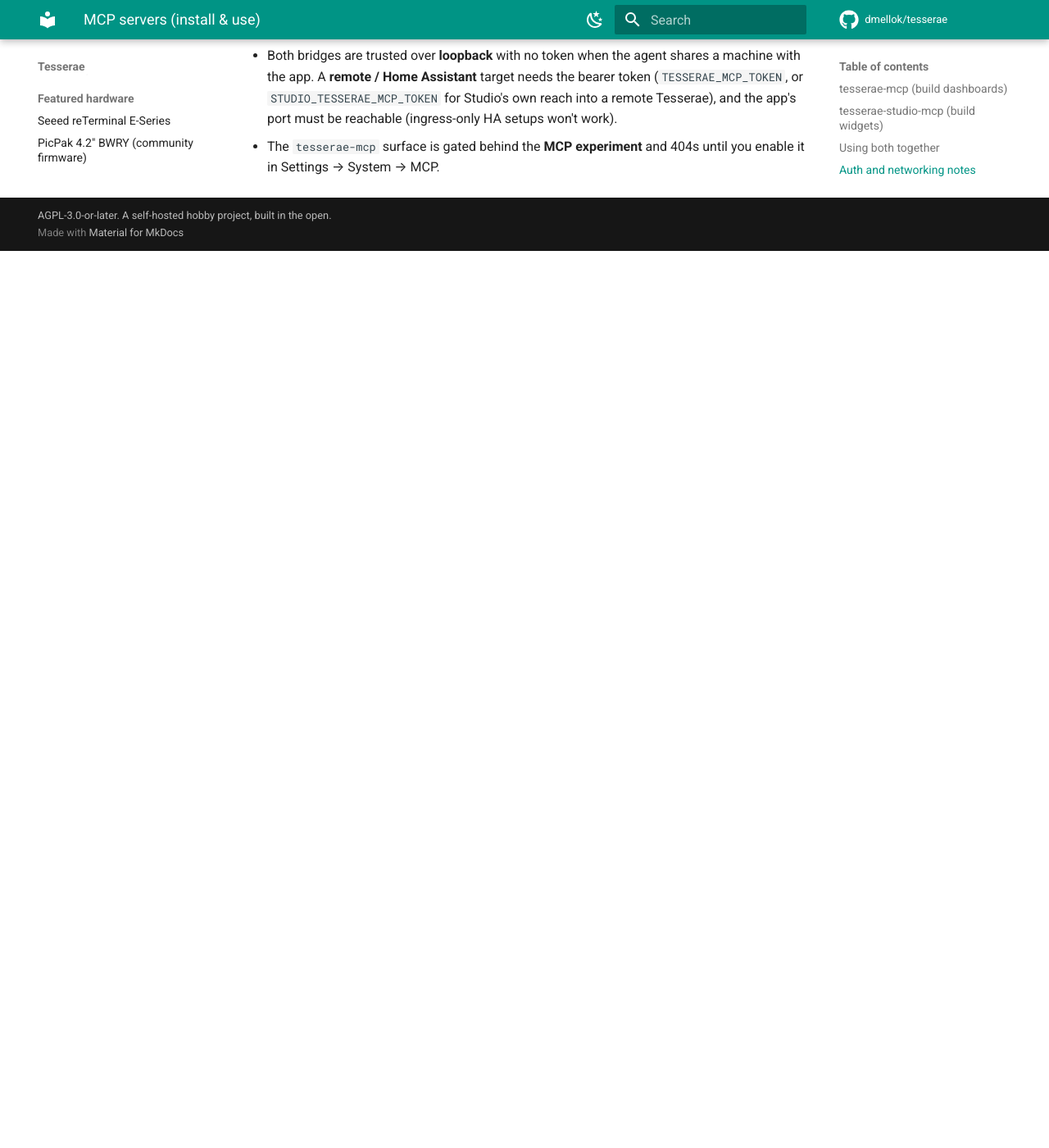
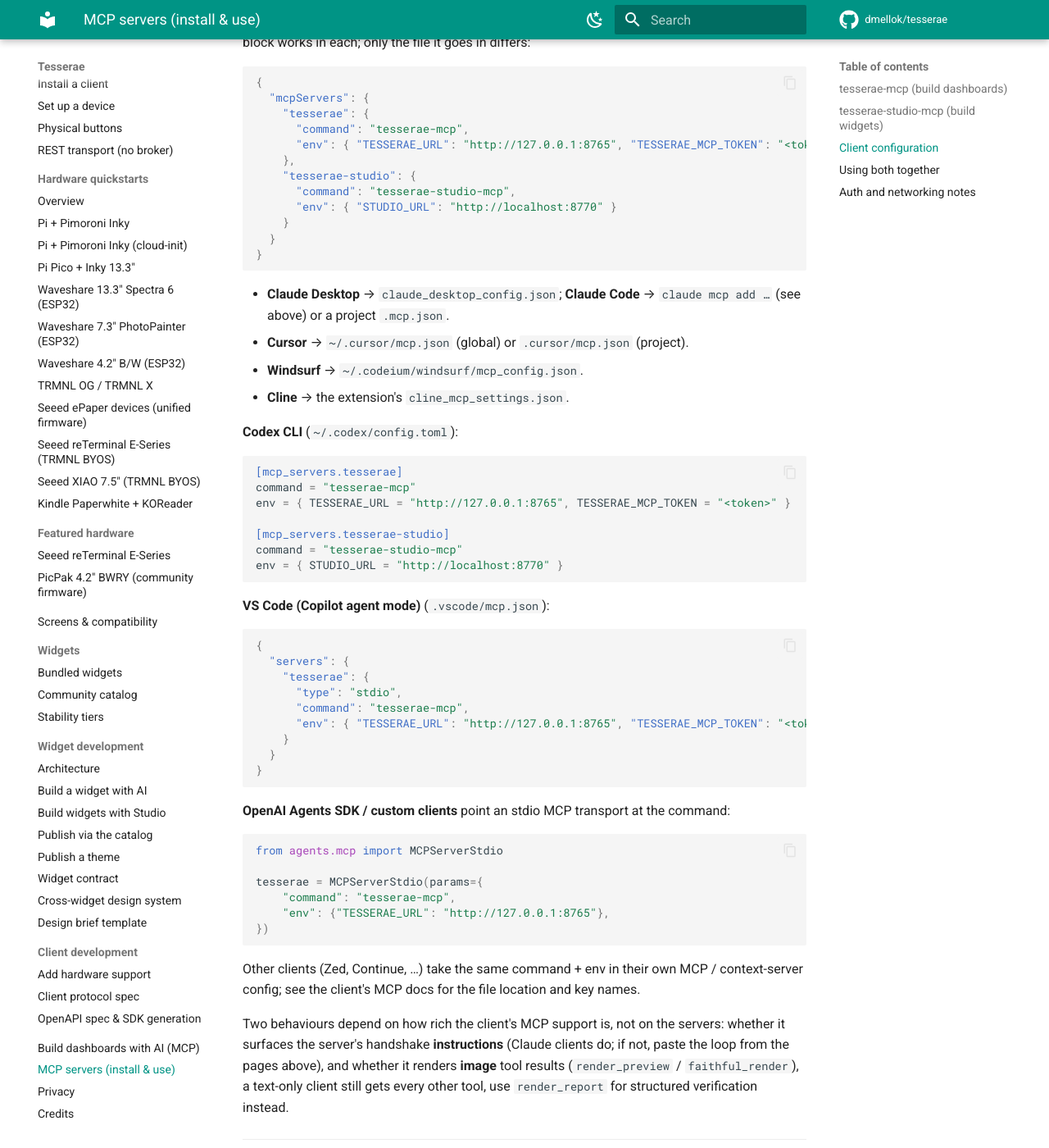
Before and after one commit to dmellok/tesserae, an MkDocs documentation site: the page built from docs/dev/mcp-servers.md, in a window 1280 px wide and 1400 px high, scrolled down 3156 px. Shown: the whole window at 82% size. Built offline with MkDocs 1.6.1 and Material for MkDocs 9.7.7, drawn with Linux system fonts in a browser that asks for light colours; comment, search, counter and statistics services are not loaded; before the commit the page ends 3462 px from its top, so only the background shows below that; some of the changed text lies outside the part shown.

Commit message:
docs: MCP client config for Codex, Cursor, Windsurf, Cline, VS Code, and SDKs

````diff
--- a/docs/dev/mcp-servers.md
+++ b/docs/dev/mcp-servers.md
@@ -117,6 +117,95 @@
 
 ---
 
+## Client configuration
+
+Both servers are standard stdio MCP servers with nothing Claude-specific in them, so any
+MCP-capable client works, Claude Desktop / Code, Cursor, Windsurf, Cline, VS Code (Copilot
+agent mode), Codex CLI, Zed, or a custom client on the MCP SDK. Only the config **file
+format** differs; the command and environment variables are the same everywhere.
+
+What every client needs:
+
+| | tesserae-mcp | tesserae-studio-mcp |
+| --- | --- | --- |
+| command | `tesserae-mcp` | `tesserae-studio-mcp` |
+| env | `TESSERAE_URL` (+ `TESSERAE_MCP_TOKEN` for a remote target) | `STUDIO_URL` |
+
+If the console scripts aren't on your `PATH`, use `command: "python"` with
+`args: ["-m", "tesserae_mcp"]` (or `["-m", "studio_server.mcp_server"]`).
+
+**Claude Desktop / Code, Cursor, Windsurf, Cline** share the `mcpServers` JSON shape.
+The same block works in each; only the file it goes in differs:
+
+```json
+{
+  "mcpServers": {
+    "tesserae": {
+      "command": "tesserae-mcp",
+      "env": { "TESSERAE_URL": "http://127.0.0.1:8765", "TESSERAE_MCP_TOKEN": "<token>" }
+    },
+    "tesserae-studio": {
+      "command": "tesserae-studio-mcp",
+      "env": { "STUDIO_URL": "http://localhost:8770" }
+    }
+  }
+}
+```
+
+- **Claude Desktop** → `claude_desktop_config.json`; **Claude Code** → `claude mcp add …`
+  (see above) or a project `.mcp.json`.
+- **Cursor** → `~/.cursor/mcp.json` (global) or `.cursor/mcp.json` (project).
+- **Windsurf** → `~/.codeium/windsurf/mcp_config.json`.
+- **Cline** → the extension's `cline_mcp_settings.json`.
+
+**Codex CLI** (`~/.codex/config.toml`):
+
+```toml
+[mcp_servers.tesserae]
+command = "tesserae-mcp"
+env = { TESSERAE_URL = "http://127.0.0.1:8765", TESSERAE_MCP_TOKEN = "<token>" }
+
+[mcp_servers.tesserae-studio]
+command = "tesserae-studio-mcp"
+env = { STUDIO_URL = "http://localhost:8770" }
+```
+
+**VS Code (Copilot agent mode)** (`.vscode/mcp.json`):
+
+```json
+{
+  "servers": {
+    "tesserae": {
+      "type": "stdio",
+      "command": "tesserae-mcp",
+      "env": { "TESSERAE_URL": "http://127.0.0.1:8765", "TESSERAE_MCP_TOKEN": "<token>" }
+    }
+  }
+}
+```
+
+**OpenAI Agents SDK / custom clients** point an stdio MCP transport at the command:
+
+```python
+from agents.mcp import MCPServerStdio
+
+tesserae = MCPServerStdio(params={
+    "command": "tesserae-mcp",
+    "env": {"TESSERAE_URL": "http://127.0.0.1:8765"},
+})
+```
+
+Other clients (Zed, Continue, …) take the same command + env in their own MCP /
+context-server config; see the client's MCP docs for the file location and key names.
+
+Two behaviours depend on how rich the client's MCP support is, not on the servers: whether
+it surfaces the server's handshake **instructions** (Claude clients do; if not, paste the
+loop from the pages above), and whether it renders **image** tool results (`render_preview`
+/ `faithful_render`), a text-only client still gets every other tool, use `render_report`
+for structured verification instead.
+
+---
+
 ## Using both together
 
 The two servers compose. A typical end-to-end session connects **both** and moves between
````
